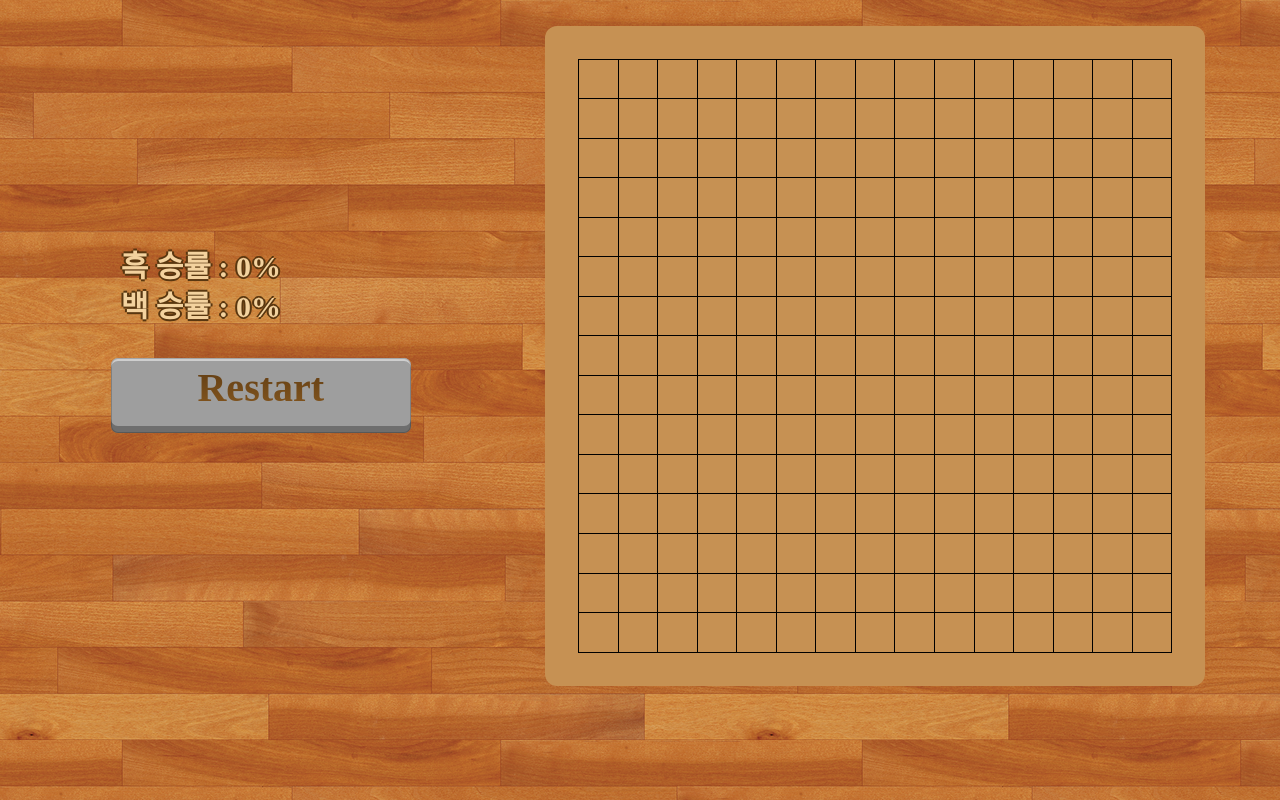
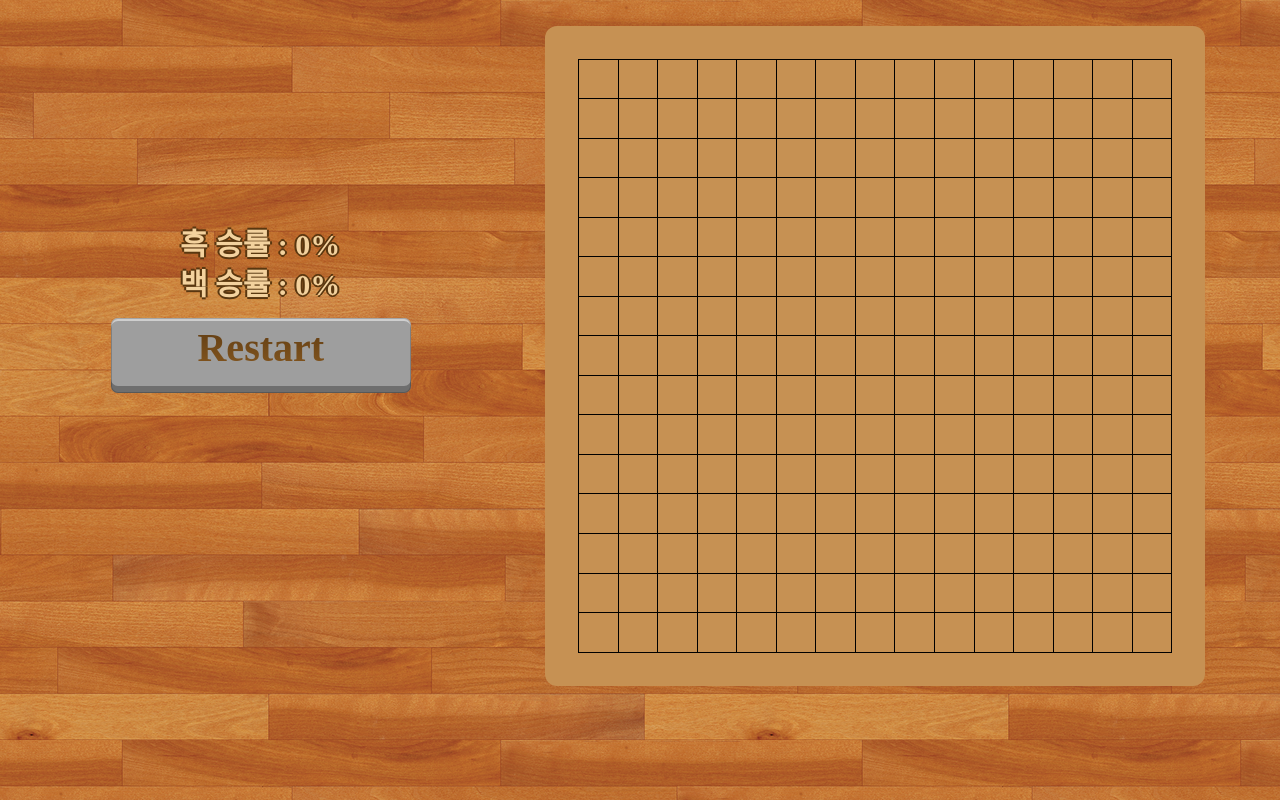
Before and after one commit to drainxc/omok, a React (Create React App) app: page /localGame in a window 1280 px wide. Built offline with nearby package versions, Linux system fonts and the light colour scheme; grey boxes are pictures that could not be loaded.

Commit message:
[DESIGN] Board
Design rate

```diff
--- a/src/components/pages/board/index.js
+++ b/src/components/pages/board/index.js
@@ -103,13 +103,13 @@ export default function Board({ single }) {
   return (
     <S.MainDiv>
       <S.Side>
-        <div className="rate">
+        <div className="rate" id="black">
           흑 승률 :{" "}
           {play.count
             ? `${Math.floor((play.black / play.count) * 100)}%`
             : "0%"}
         </div>
-        <div className="rate">
+        <div className="rate" id="white">
           백 승률 :{" "}
           {play.count
             ? `${Math.floor(((play.count - play.black) / play.count) * 100)}%`
--- a/src/components/pages/board/styles.js
+++ b/src/components/pages/board/styles.js
@@ -47,12 +47,19 @@ export const Side = styled.div`
   justify-content: center;
   flex-direction: column;
   .rate {
-    margin-top: 10px;
+    position: absolute;
     text-shadow: -2px 0 #593710, 0 2px #593710, 2px 0 #593710, 0 -2px #593710;
     font-weight: 900;
     font-size: 30px;
-    margin-left: -120px;
     color: #f3d29e;
+  }
+  #black {
+    top: 230px;
+    left: 180px;
+  }
+  #white {
+    top: 270px;
+    left: 180px;
   }
 `;
 
```
